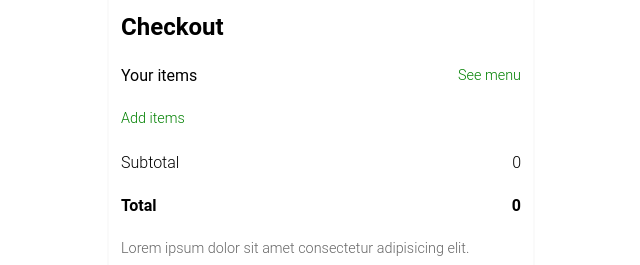
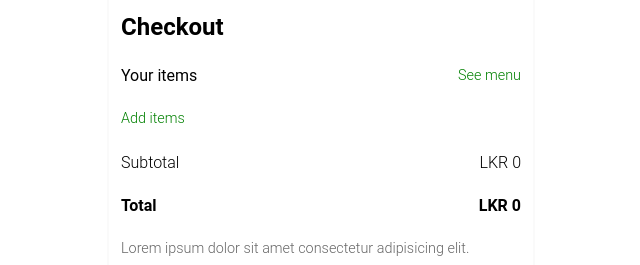
Before and after one commit to alaminnku/home-and-home, a Next.js app: page /1/checkout in a window 1280 px wide. Shown: the top 265 px of the page, without its empty margins (319-959 px from the left). Built offline with nearby package versions, Linux system fonts and the light colour scheme.

Commit message:
Currency name added on checkout page

```diff
--- a/components/checkout/Checkout.jsx
+++ b/components/checkout/Checkout.jsx
@@ -32,11 +32,11 @@ export default function Checkout() {
         <div className={styles.price}>
           <div className={styles.subtotal}>
             <p>Subtotal</p>
-            <p>{totalCartPrice}</p>
+            <p>LKR {totalCartPrice}</p>
           </div>
           <div className={styles.total}>
             <p>Total</p>
-            <p>{totalCartPrice}</p>
+            <p>LKR {totalCartPrice}</p>
           </div>
         </div>
 
--- a/components/item/Item.jsx
+++ b/components/item/Item.jsx
@@ -20,6 +20,7 @@ export default function Item({ item }) {
   const { quantity, unitPrice } = initialItem;
   const cartItem = cartItems.find((cartItem) => cartItem.id === item.id);
 
+  // Update item in cart
   useEffect(() => {
     setItemInCart(cartItem);
   }, [initialItem]);
```
